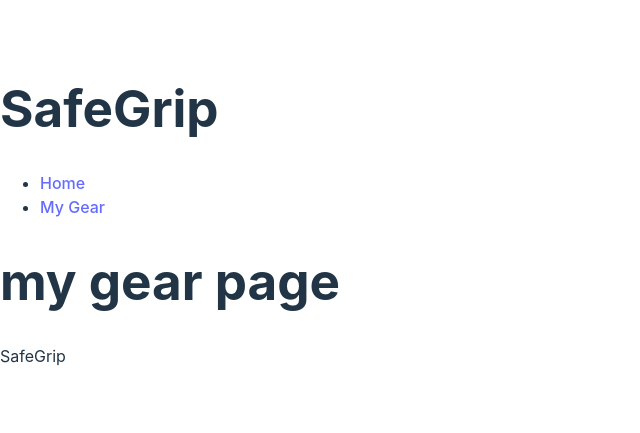
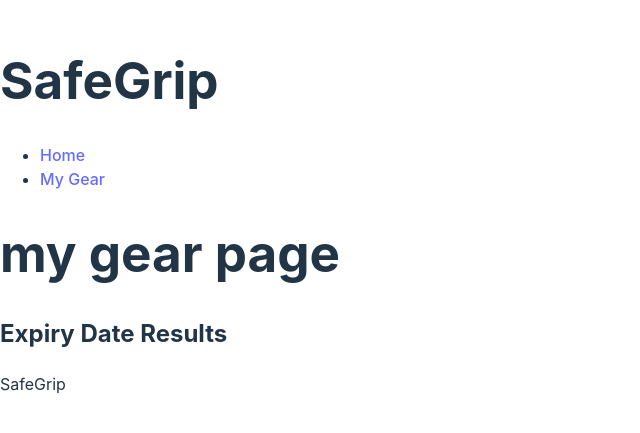
Before and after one commit to olivianoell/SafeGrip, a React (Vite) app: page /mygear in a window 1280 px wide. Shown: the part 185-618 px from the top of the page, without its empty margins (0-640 px from the left). Built offline with nearby package versions, Linux system fonts and the light colour scheme.

Commit message:
user gear component added

```diff
--- a/src/components/GearForm/GearForm.jsx
+++ b/src/components/GearForm/GearForm.jsx
@@ -50,6 +50,7 @@ const GearForm = () => {
 
       setExpiryDate(calculatedExpiryDate);
       setError('');
+
     } catch (err) {
       setError('Error calculating expiry date');
     }
--- /dev/null
+++ b/src/components/UserGear/UserGear.jsx
@@ -0,0 +1,33 @@
+import React, { useState, useEffect } from 'react';
+import { useLocation } from 'react-router-dom';
+
+const UserGear = () => {
+  const location = useLocation();
+  const [expiryDate, setExpiryDate] = useState('');
+  const [purchaseLink, setPurchaseLink] = useState('');
+
+  useEffect(() => {
+    if (location.state) {
+      setExpiryDate(location.state.expiryDate);
+      setPurchaseLink(location.state.purchaseLink);
+    }
+  }, [location.state]);
+
+  return (
+    <div>
+      <h2>Expiry Date Results</h2>
+      {expiryDate && (
+        <div>
+          <h3>Calculated Expiry Date: {expiryDate}</h3>
+          {purchaseLink && (
+            <p>
+              Purchase Link: <a href={purchaseLink} target="_blank" rel="noopener noreferrer">Click here</a>
+            </p>
+          )}
+        </div>
+      )}
+    </div>
+  );
+};
+
+export default UserGear;
--- a/src/pages/MyGearPage/MyGearPage.jsx
+++ b/src/pages/MyGearPage/MyGearPage.jsx
@@ -1,10 +1,12 @@
 import React from "react";
+import UserGear from "../../components/UserGear/UserGear";
 
 const MyGearPage = () => {
 
   return (
     <div className="App">
         <h1>my gear page</h1>
+        <UserGear />
     </div>
   );
 };
```
Also changed, not shown: src/components/UserGear/UserGear.scss (added).
